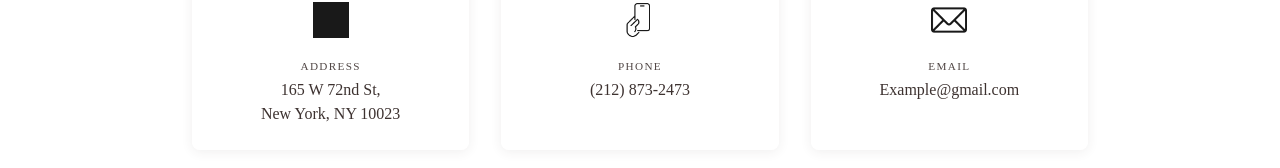
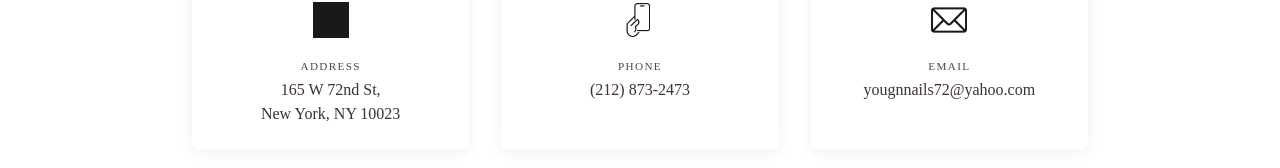
Before and after one commit to WilliamSeong/nail-deploy, a Vue app: page / in a window 1280 px wide. Shown: the part 2766-2934 px from the top of the page. Built offline with nearby package versions, Linux system fonts and the light colour scheme; grey boxes are pictures that could not be loaded.

Commit message:
Changed email

```diff
--- a/src/components/home/HomeSixth.vue
+++ b/src/components/home/HomeSixth.vue
@@ -36,7 +36,7 @@ const { isVisible } = useScrollReveal(sectionRef, { rootMargin: '0px 0px -60px 0
           </span>
           <div class="contact-text">
             <span class="contact-label">Email</span>
-            <a href="mailto:Example@gmail.com" class="contact-value contact-link">Example@gmail.com</a>
+            <a href="mailto:yougnnails72@yahoo.com" class="contact-value contact-link">yougnnails72@yahoo.com</a>
           </div>
         </div>
       </div>
```
